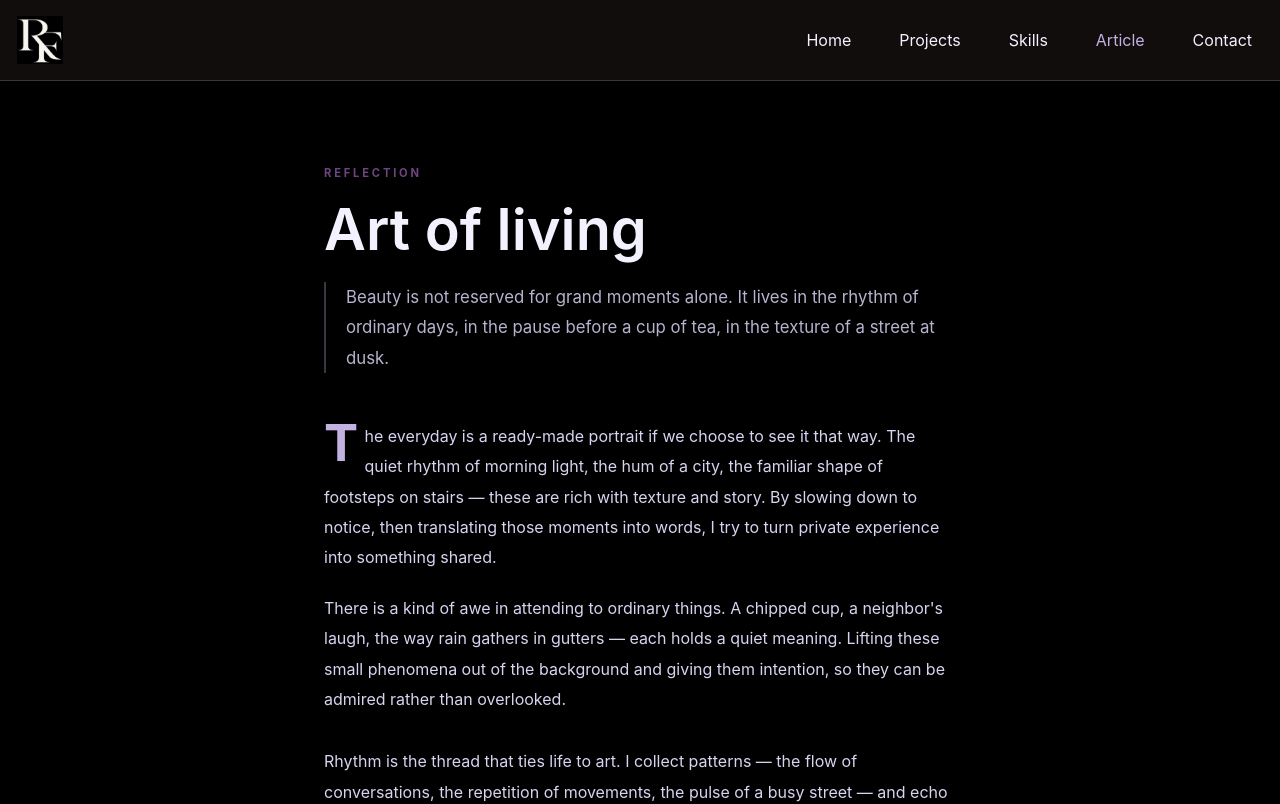
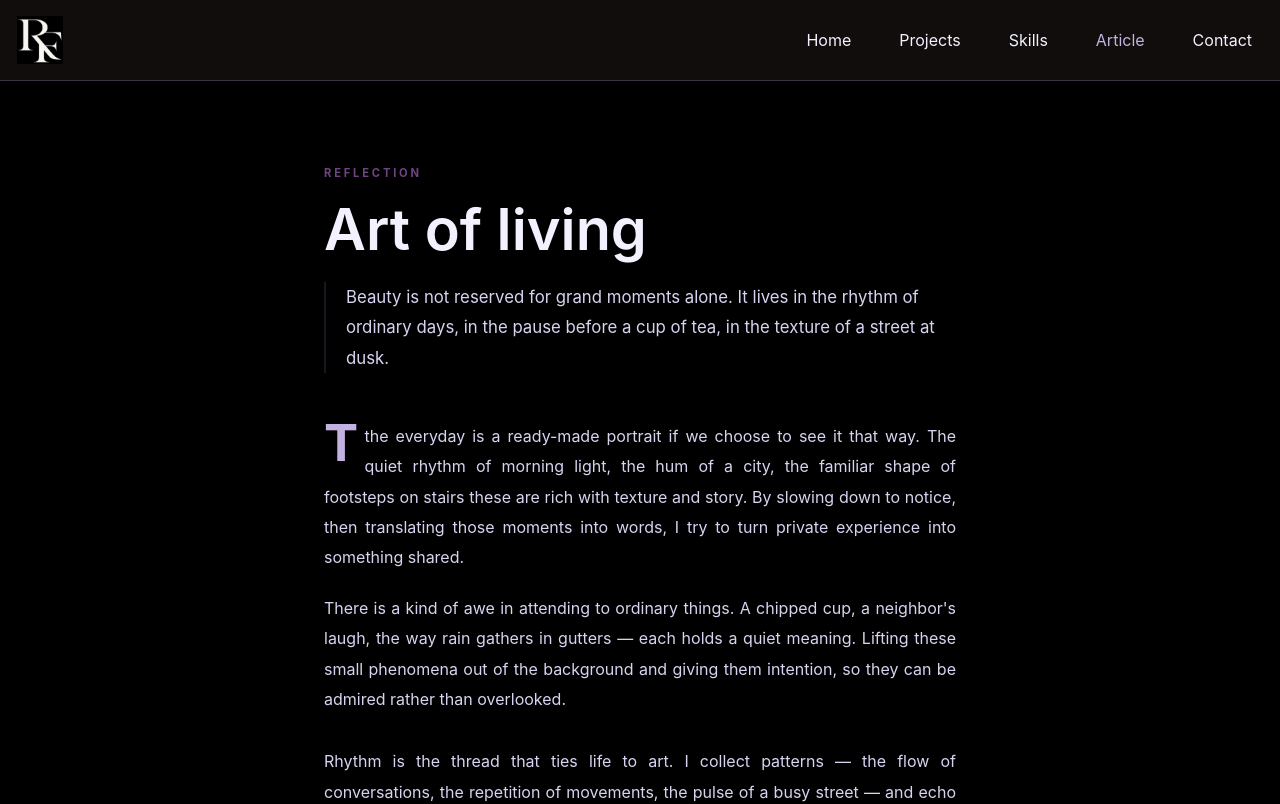
Before and after one commit to RocAfella044/Portfolio, a React (Vite) app: page /Article in a window 1280 px wide. Shown: the top 804 px of the page. Built offline with nearby package versions, Linux system fonts and the light colour scheme.

Commit message:
changes in the UI

```diff
--- a/src/App.css
+++ b/src/App.css
@@ -595,10 +595,10 @@ body {
 }
 
 .essay-intro {
-  color: #b9b2ce;
+  color: #d9d3f0;
   font-size: 1.05rem;
   line-height: 1.8;
-  border-left: 2px solid rgba(195, 177, 225, 0.3);
+  border-left: 2px solid rgba(86, 73, 107, 0.3);
   padding-left: 1.25rem;
 }
 
@@ -611,6 +611,7 @@ body {
   line-height: 1.9;
   font-size: 1rem;
   margin-bottom: 1.25rem;
+  text-align: justify;
 }
 
 .essay-dropcap {
--- a/src/pages/Article.jsx
+++ b/src/pages/Article.jsx
@@ -13,12 +13,12 @@ export default function Article() {
         </p>
       </div>
 
-      <div className="essay-body">
+<div className="essay-body">
         <p>
-          <span className="essay-dropcap">T</span>he everyday is a ready-made
+          <span className="essay-dropcap">T</span>the everyday is a ready-made
           portrait if we choose to see it that way. The quiet rhythm of
           morning light, the hum of a city, the familiar shape of footsteps on
-          stairs — these are rich with texture and story. By slowing down to
+          stairs  these are rich with texture and story. By slowing down to
           notice, then translating those moments into words, I try to turn
           private experience into something shared.
         </p>
```
